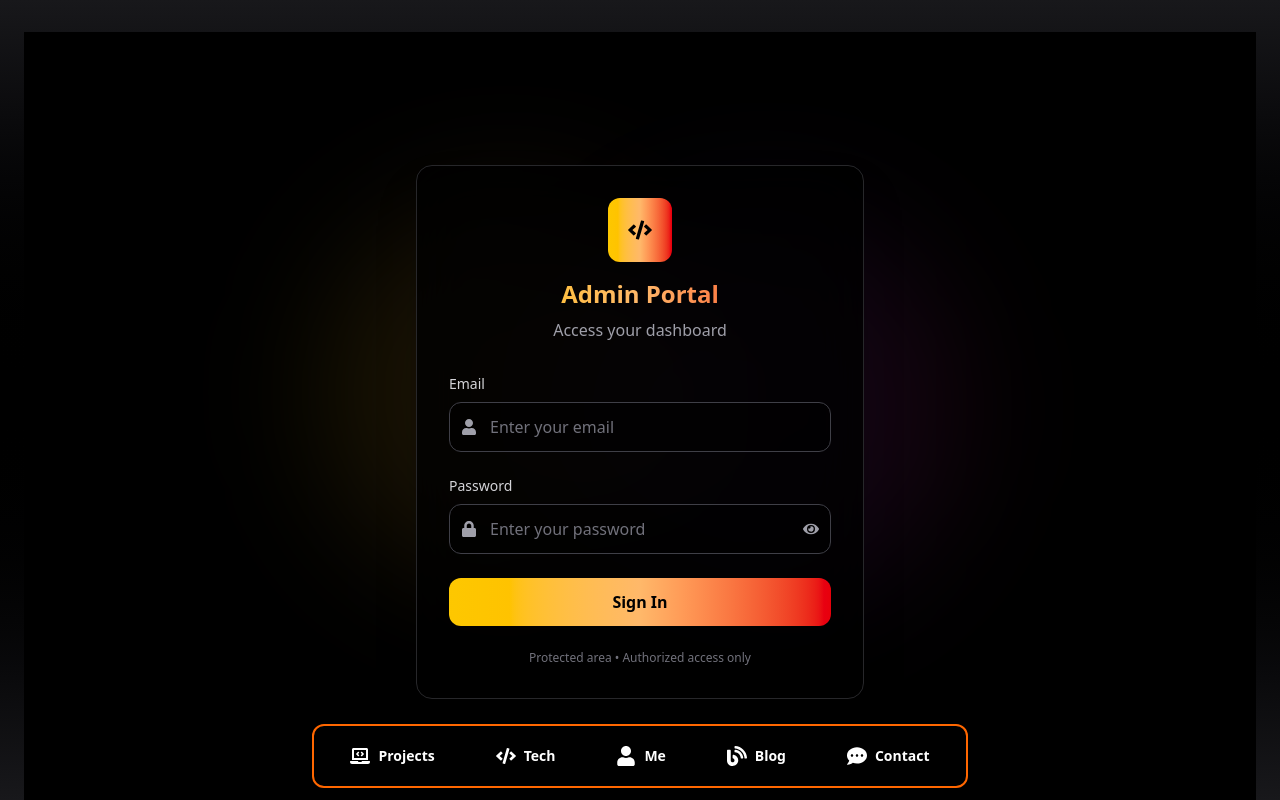
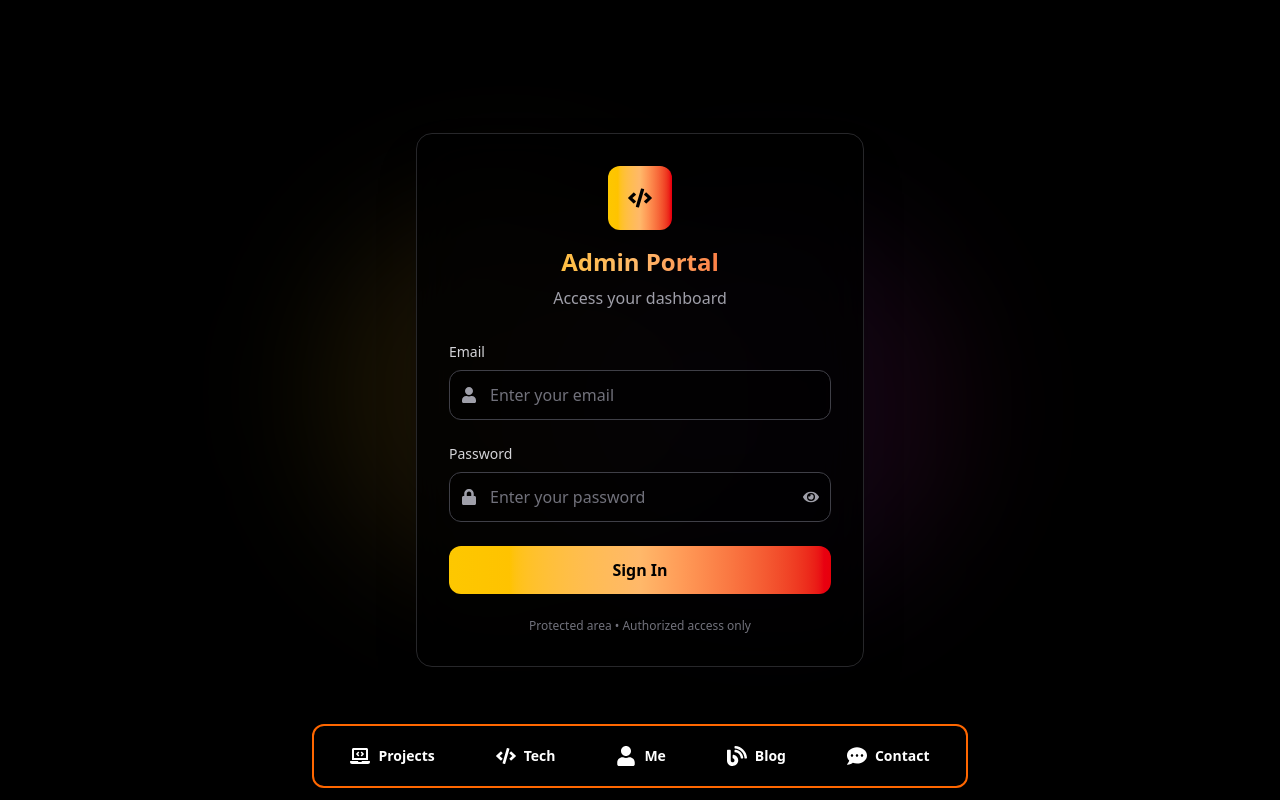
Before and after one commit to Emanuel-DevX/Portfolio, a React (Vite) app: page /admin/login in a window 1280 px wide. Built offline with nearby package versions, Linux system fonts and the light colour scheme; no server answers.

Commit message:
Fix login page ui bugs

```diff
--- a/src/apps/Admin/Login.jsx
+++ b/src/apps/Admin/Login.jsx
@@ -58,7 +58,7 @@ const AdminLogin = () => {
   }
 
   return (
-    <div className="min-h-screen bg-black flex items-center justify-center px-6 py-12">
+    <div className="min-h-screen bg-black fixed w-screen left-0 top-0 flex items-center justify-center px-6 py-12">
       {/* Background gradient effects */}
       <div className="absolute inset-0 overflow-hidden">
         <div className="absolute top-1/4 left-1/4 w-96 h-96 bg-gradient-to-r from-yellow-400/10 via-orange-300/10 to-red-600/10 rounded-full blur-3xl"></div>
```
